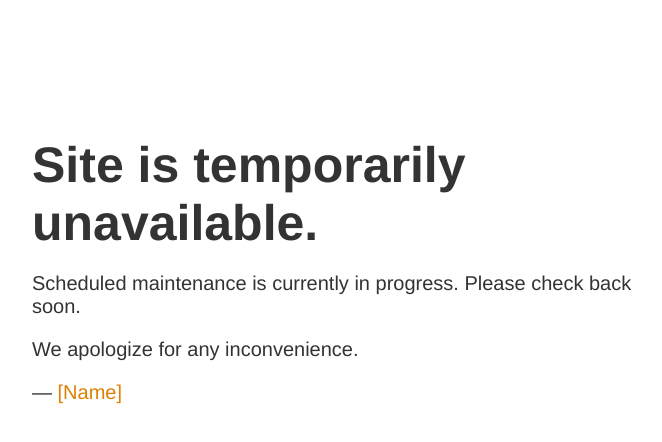
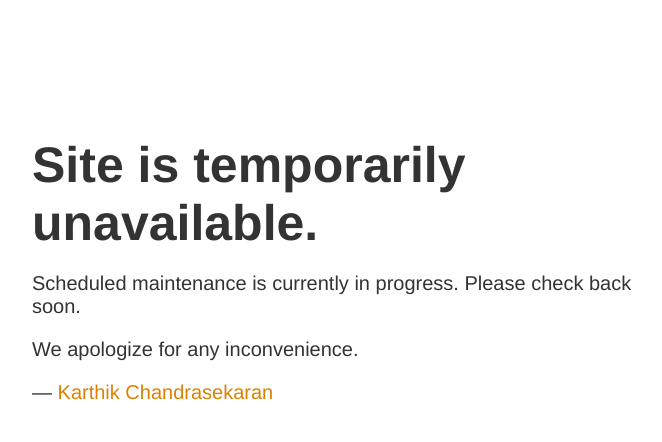
Before and after one commit to KarthikChandrasekaran/karthikchandrasekaran-website, a plain HTML site: page index.html in a window 1280 px wide. Shown: the whole page, without its empty margins (283-945 px from the left). Drawn offline with Linux system fonts and the light colour scheme.

Commit message:
Update index.html

```diff
--- a/index.html
+++ b/index.html
@@ -21,7 +21,7 @@
             <h1>Site is temporarily unavailable.</h1>
             <p>Scheduled maintenance is currently in progress. Please check back soon.</p>
             <p>We apologize for any inconvenience.</p>
-            <p id="signature">&mdash; <a href="mailto:ckarthik@yahoo.co.in">[Name]</a></p>
+            <p id="signature">&mdash; <a href="mailto:ckarthik@yahoo.co.in">Karthik Chandrasekaran</a></p>
         </article>
     </body>
 </html>
```
